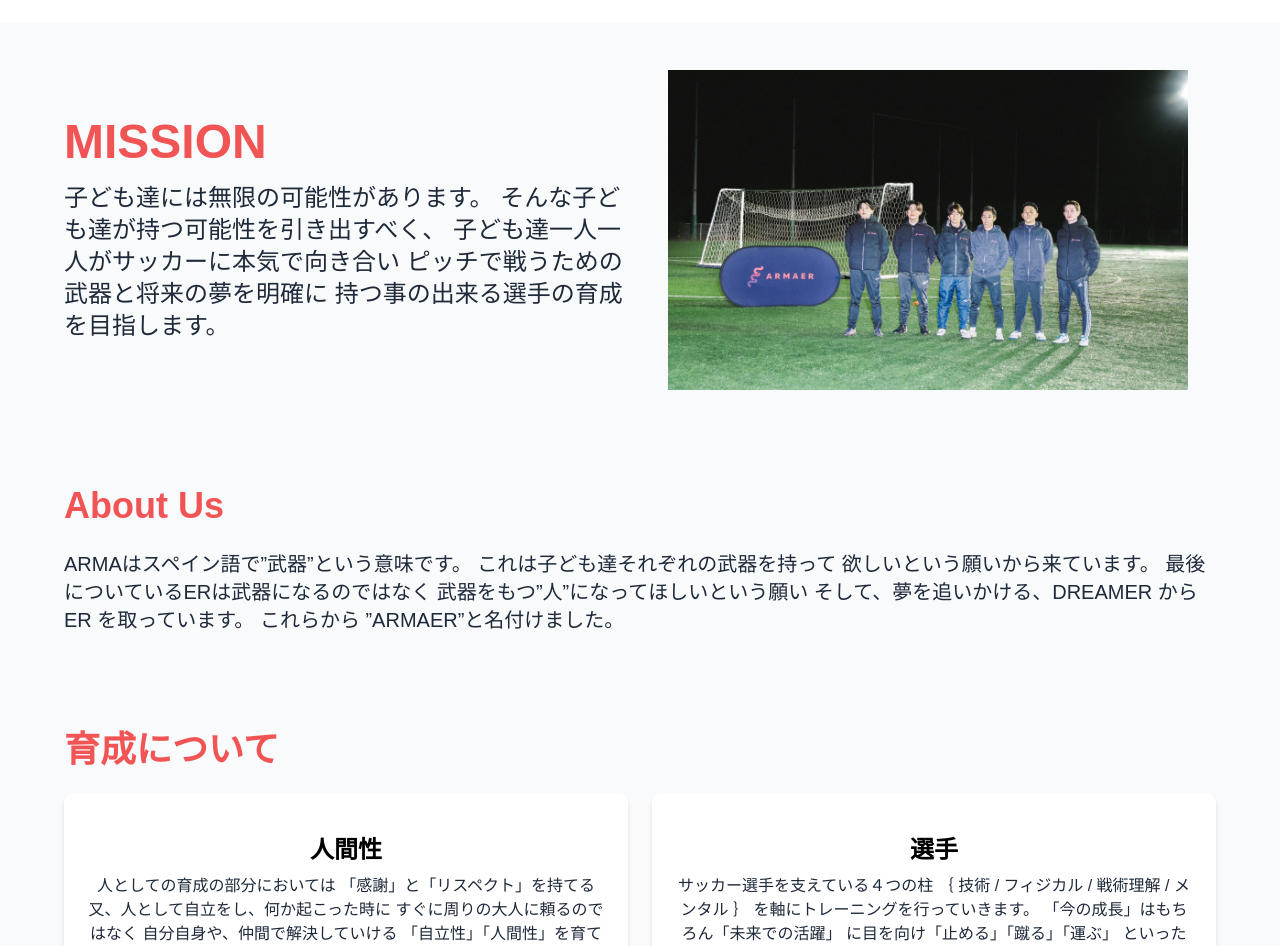
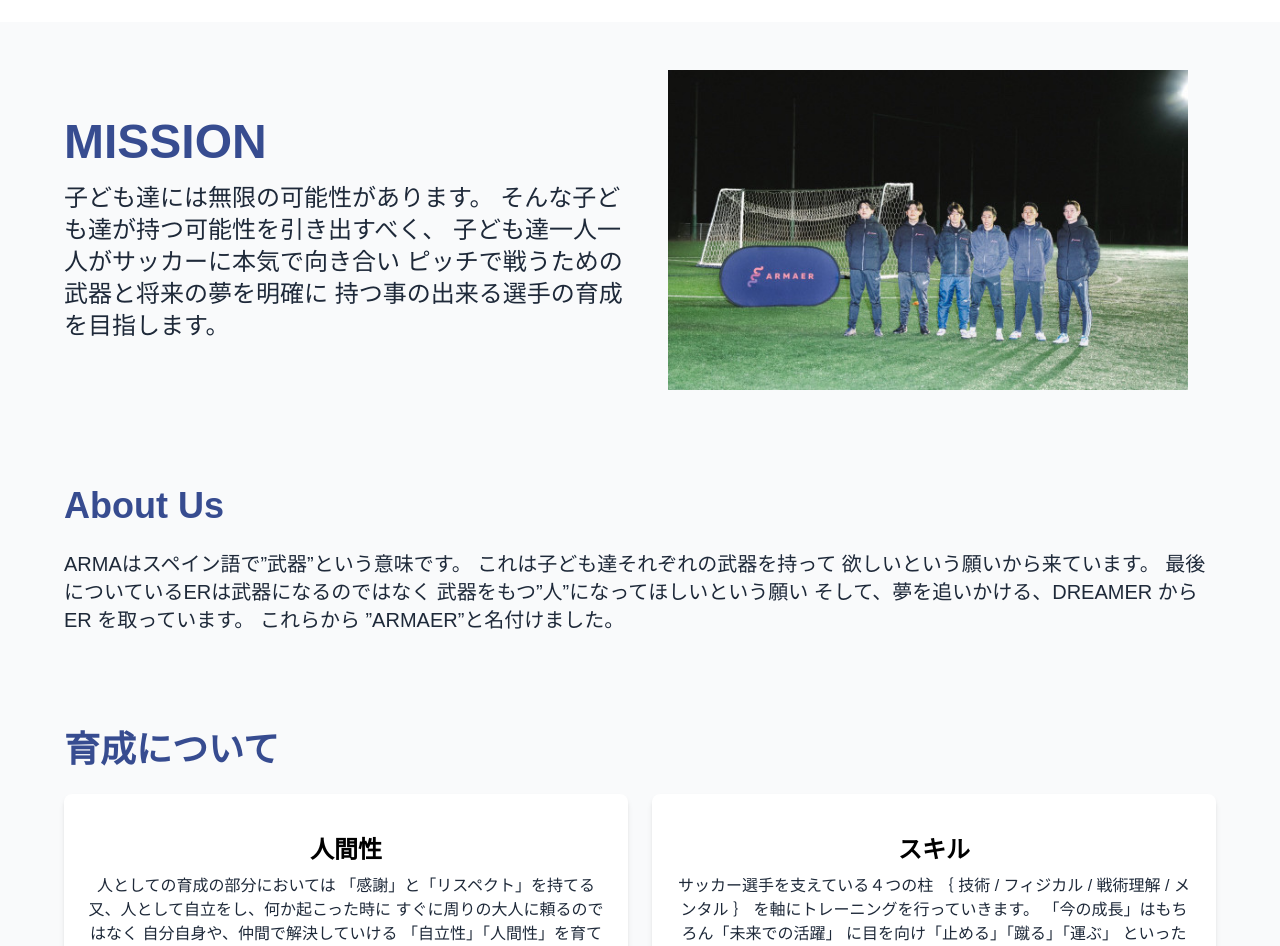
Before and after one commit to Naughty8020/armaer-football-academy, a Next.js app: page /about in a window 1280 px wide. Shown: the part 106-1052 px from the top of the page. Built offline with nearby package versions, Linux system fonts and the light colour scheme.

Commit message:
fix-title-styles

```diff
--- a/src/app/about/page.tsx
+++ b/src/app/about/page.tsx
@@ -8,7 +8,7 @@
           className="flex-1 flex flex-col-reverse md:flex-row items-center justify-between px-6 sm:px-10 md:px-16 py-12 bg-gray-50"
         >
           <div className="md:w-1/2">
-            <h1 className="text-3xl sm:text-4xl md:text-5xl font-semibold text-[rgb(241,84,84)] mb-4">
+            <h1 className="text-3xl sm:text-4xl md:text-5xl font-semibold text-[rgb(55,76,144)] mb-4">
               MISSION
             </h1>
             <p className="text-lg sm:text-xl md:text-2xl font-medium text-gray-800">
@@ -37,7 +37,7 @@
           id="about"
           className="px-6 sm:px-10 md:px-16 py-12 bg-gray-50"
         >
-          <h2 className="text-3xl sm:text-4xl font-semibold mb-6 text-[rgb(241,84,84)]">
+          <h2 className="text-3xl sm:text-4xl font-semibold mb-6 text-[rgb(55,76,144)]">
             About Us
           </h2>
           <p className="text-lg sm:text-xl font-medium text-gray-800">
@@ -64,7 +64,7 @@
           id="services"
           className="px-6 sm:px-10 md:px-16 py-12 bg-gray-50"
         >
-          <h2 className="text-3xl sm:text-4xl font-semibold mb-6 text-[rgb(241,84,84)]">
+          <h2 className="text-3xl sm:text-4xl font-semibold mb-6 text-[rgb(55,76,144)]">
             育成について
           </h2>
           <div className="grid grid-cols-1 md:grid-cols-2 gap-6">
@@ -92,7 +92,7 @@
             <div className="bg-white shadow-md rounded-lg p-6 flex flex-col items-center text-center">
               <i className="fas fa-futbol text-black text-3xl mb-4"></i>
               <h3 className="text-black text-2xl font-semibold mb-2">
-                選手
+                スキル
               </h3>
               <p className="text-gray-800 text-base">
                 サッカー選手を支えている４つの柱
```
